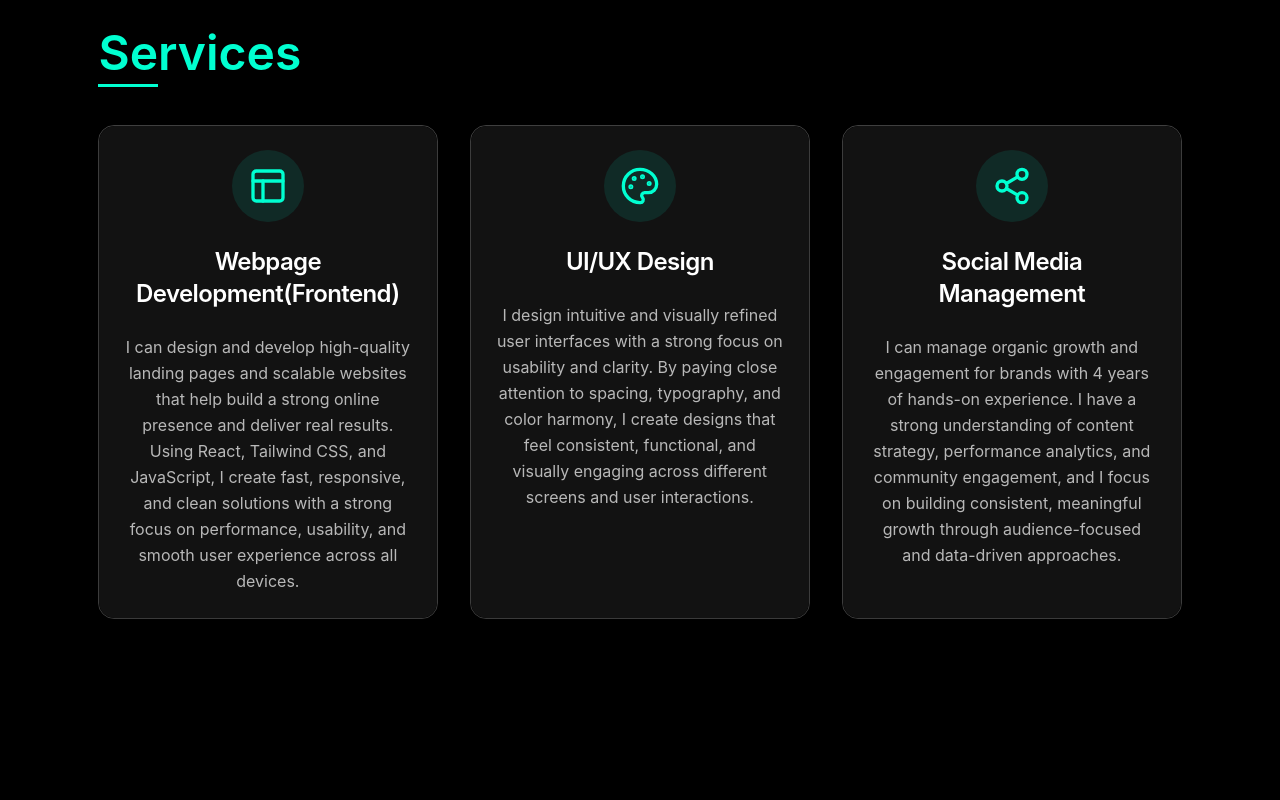
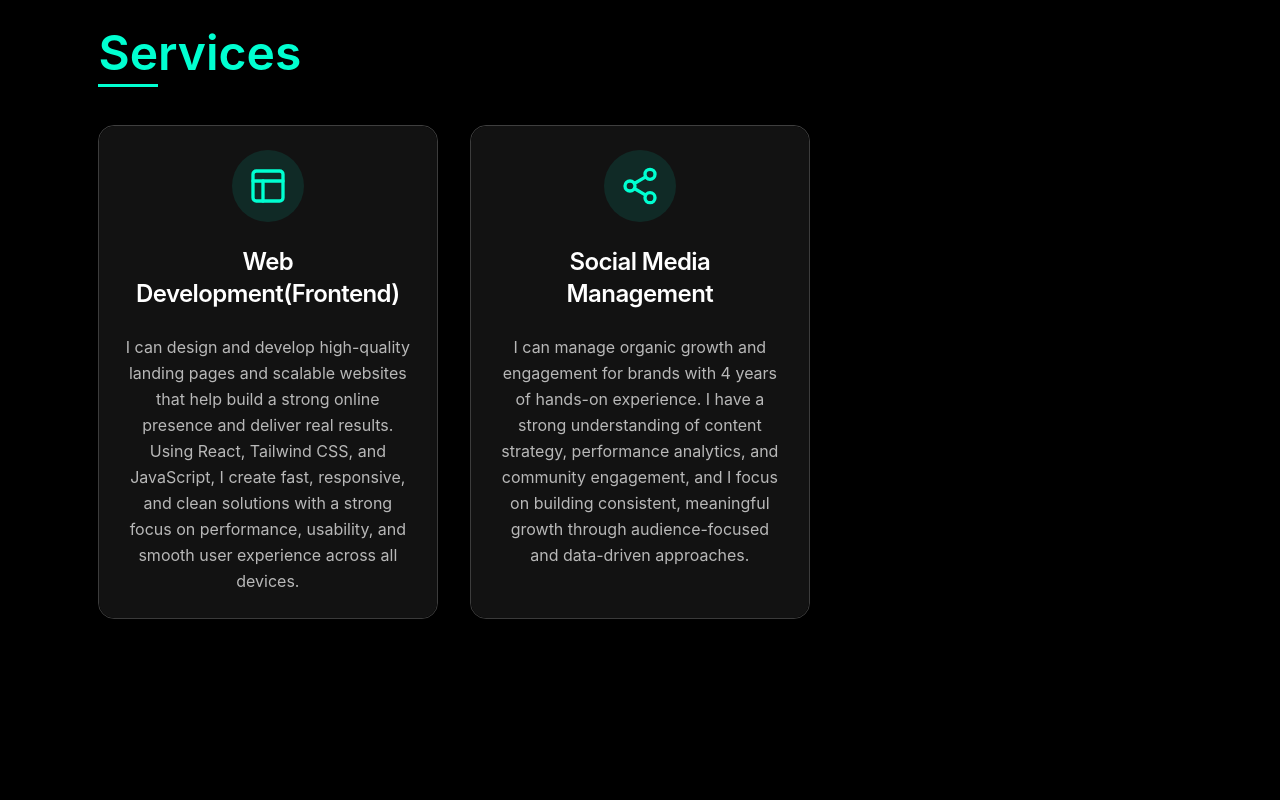
Before and after one commit to gouravverma23/Portfolio, a React (Vite) app: page / in a window 1280 px wide. Shown: the part 3340-4140 px from the top of the page. Built offline with nearby package versions, Linux system fonts and the light colour scheme.

Commit message:
Added a Resume

```diff
--- a/src/pageData.js
+++ b/src/pageData.js
@@ -4,6 +4,7 @@
 // Mock data for portfolio website
 import { Code2, Database, Globe, Cpu, GitBranch, Terminal, Linkedin, Github, Twitter, Instagram, Mail, Code, Loader, CornerDownLeftIcon, ArrowBigUp, Layout, Palette, Share2, Server, Computer } from 'lucide-react';
 import dp4 from './components/ui/dp4.jpg';
+import resume from './components/ui/resume.pdf';
 import websiteFront from './components/ui/websitefront.jpg';
 import websiteFront2 from './components/ui/websitefront2.jpg';
 
@@ -12,7 +13,10 @@ export const personalInfo = {
   title: "Aspiring Software Engineer",
   tagline: "Turning curiosity into code.",
   email: "gverma.developer@gmail.com",
-  profileImage: dp4
+  profileImage: dp4,
+  // To use Google Drive: Paste your link inside the quotes below
+  // To use local PDF: Replace the string with the word 'resume' (which is imported above)
+  resume: "https://drive.google.com/file/d/10j3a--QMg1TYX7diqZYsKIpRZ6_3DuJW/view?usp=drivesdk"
 };
 
 export const about = {
@@ -134,14 +138,15 @@ export const skills = [
   {
     category: "Languages",
     items: [
-      { name: "JavaScript",
+      {
+        name: "JavaScript",
         icon: Code2,
-        subItems: ["React","Nodejs","Expressjs"]
-       },
+        subItems: ["React", "Nodejs", "Expressjs"]
+      },
       {
         name: "Python",
         icon: Terminal,
-        subItems: ["Tkinter","NumPy", "Pandas"]
+        subItems: ["Tkinter", "NumPy", "Pandas", "Matplotlib", "Seaborn"]
       },
       { name: "Java", icon: Code2 },
       { name: "C/C++", icon: Code },
@@ -160,9 +165,9 @@ export const skills = [
     category: "Backend",
     items: [
       // { name: "Learning", icon: Loader },
-      { name: "Node js", icon: Globe},
-      { name: "Express js", icon: Globe},
-      { name: "Supabase", icon: Server}
+      { name: "Node js", icon: Globe },
+      { name: "Express js", icon: Globe },
+      { name: "Supabase", icon: Server }
     ]
   },
   {
@@ -173,10 +178,10 @@ export const skills = [
       {
         name: "Code Editor & IDE",
         icon: Code2,
-        subItems: ["VScode","Intellij","Pycharm"]
+        subItems: ["VScode", "Intellij", "Pycharm"]
       },
       { name: "Git and Github", icon: GitBranch },
-      { name: "Supabase", icon: Server},
+      { name: "Supabase", icon: Server },
       {
         name: "Operating Systems",
         icon: Computer,
@@ -189,27 +194,27 @@ export const skills = [
 export const services = [
   {
     id: 1,
-    title: "Webpage Development(Frontend)",
+    title: "Web Development(Frontend)",
     description: "I can design and develop high-quality landing pages and scalable websites that help build a strong online presence and deliver real results. Using React, Tailwind CSS, and JavaScript, I create fast, responsive, and clean solutions with a strong focus on performance, usability, and smooth user experience across all devices.",
     icon: Layout
   },
   {
     id: 2,
-    title: "UI/UX Design",
-    description: "I design intuitive and visually refined user interfaces with a strong focus on usability and clarity. By paying close attention to spacing, typography, and color harmony, I create designs that feel consistent, functional, and visually engaging across different screens and user interactions.",
-    icon: Palette
-  },
-  {
-    id: 3,
     title: "Social Media Management",
     description: "I can manage organic growth and engagement for brands with 4 years of hands-on experience. I have a strong understanding of content strategy, performance analytics, and community engagement, and I focus on building consistent, meaningful growth through audience-focused and data-driven approaches.",
     icon: Share2
-  }
+  },
+  // {
+  //   id: 3,
+  //   title: "UI/UX Design",
+  //   description: "I design intuitive and visually refined user interfaces with a strong focus on usability and clarity. By paying close attention to spacing, typography, and color harmony, I create designs that feel consistent, functional, and visually engaging across different screens and user interactions.",
+  //   icon: Palette
+  // },
 ];
 
 export const social = [
   { name: "LinkedIn", url: "https://www.linkedin.com/in/gaurav-verma-developer/", icon: Linkedin },
   { name: "GitHub", url: "https://github.com/gouravverma23", icon: Github },
-  { name: "Back to top", url: "", icon: ArrowBigUp },
+  { name: "Twitter", url: "https://twitter.com/gverma_dev", icon: Twitter },
   { name: "Instagram", url: "https://instagram.com/_gaurav_vermaaa_", icon: Instagram }
 ];
--- a/src/pages/Portfolio.jsx
+++ b/src/pages/Portfolio.jsx
@@ -423,12 +423,15 @@ const Portfolio = () => {
               <Mail className="w-5 h-5" />
               Send Email
             </a>
-            <button
+            <a
+              href={personalInfo.resume}
+              target="_blank"
+              rel="noopener noreferrer"
               className="inline-flex items-center gap-3 bg-white/10 text-white hover:bg-white hover:text-black hover:scale-105 h-14 px-8 text-lg font-medium rounded-none transition-all duration-400 contact-button"
             >
               <Download className="w-5 h-5" />
               Download Resume
-            </button>
+            </a>
             <div className="flex gap-6 mt-8">
               {social.map((platform) => (
                 <a
```
Also changed, not shown: 1 other file (tests, documents, lock files or other folders).
